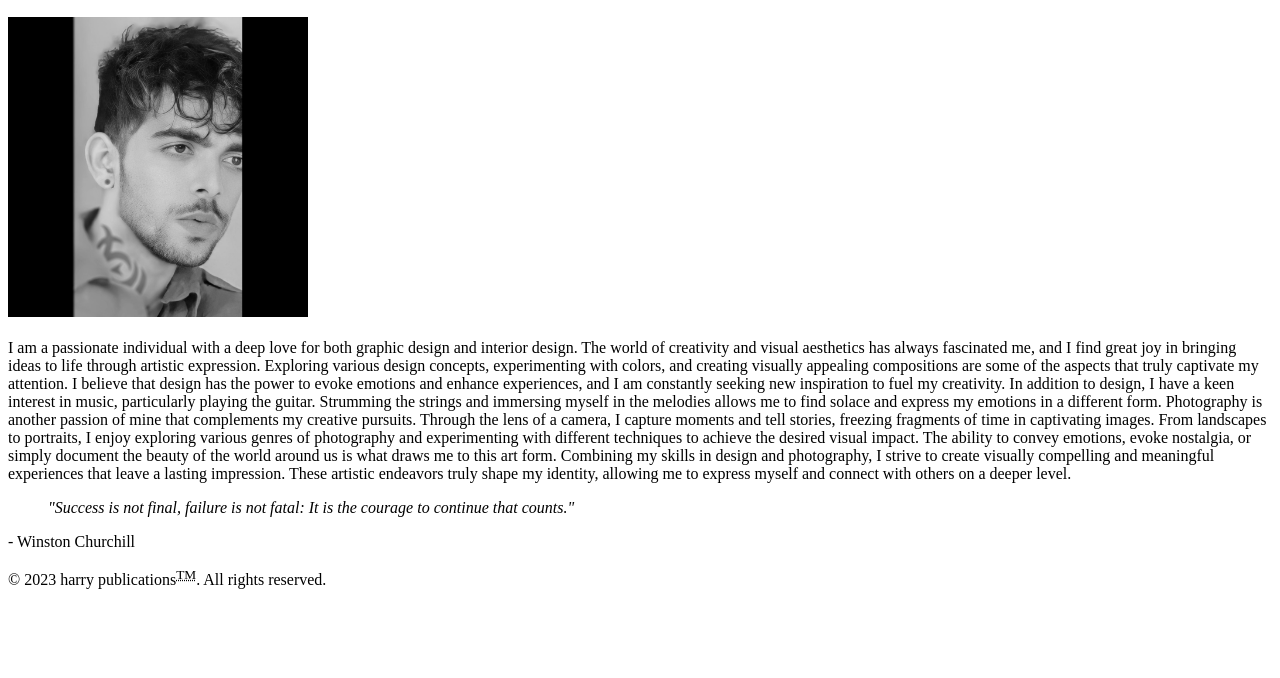
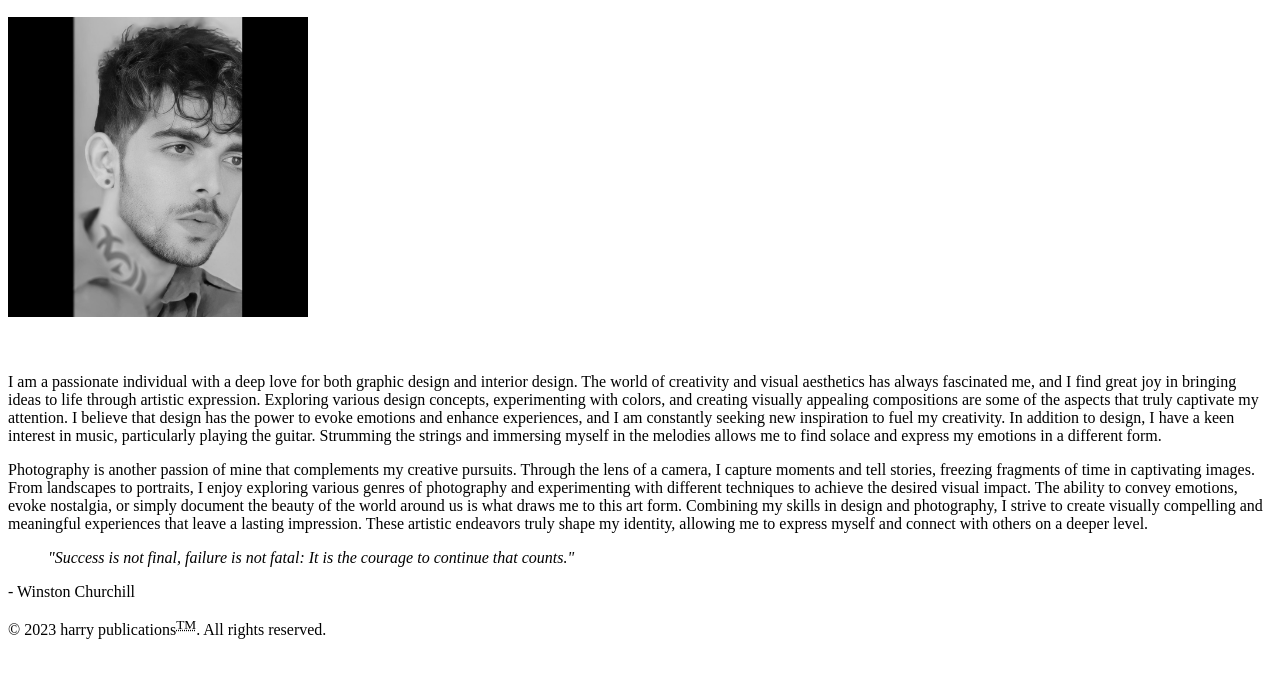
Before and after one commit to sing1901/sing1901.github.io, a plain HTML site: page html-assignment/index.html in a window 1280 px wide. Shown: the part 110-788 px from the top of the page. Drawn offline with Linux system fonts and the light colour scheme.

Commit message:
update test

```diff
--- a/html-assignment/index.html
+++ b/html-assignment/index.html
@@ -15,12 +15,12 @@
           <h2>About me: </h2>
       <img src="images/honey_singh.jpg" alt="image of honey singh" width="300" height="300"/>
 
-      <p1>
+      <p>
           <br> <br>I am a passionate individual with a deep love for both graphic design and interior design. The world of creativity and visual aesthetics has always fascinated me, and I find great joy in bringing ideas to life through artistic expression. Exploring various design concepts, experimenting with colors, and creating visually appealing compositions are some of the aspects that truly captivate my attention. I believe that design has the power to evoke emotions and enhance experiences, and I am constantly seeking new inspiration to fuel my creativity. In addition to design, I have a keen interest in music, particularly playing the guitar. Strumming the strings and immersing myself in the melodies allows me to find solace and express my emotions in a different form.
 
-          </p1>
-          <p2>
-              Photography is another passion of mine that complements my creative pursuits. Through the lens of a camera, I capture moments and tell stories, freezing fragments of time in captivating images. From landscapes to portraits, I enjoy exploring various genres of photography and experimenting with different techniques to achieve the desired visual impact. The ability to convey emotions, evoke nostalgia, or simply document the beauty of the world around us is what draws me to this art form. Combining my skills in design and photography, I strive to create visually compelling and meaningful experiences that leave a lasting impression. These artistic endeavors truly shape my identity, allowing me to express myself and connect with others on a deeper level.</p2>
+          </p>
+          <p>
+              Photography is another passion of mine that complements my creative pursuits. Through the lens of a camera, I capture moments and tell stories, freezing fragments of time in captivating images. From landscapes to portraits, I enjoy exploring various genres of photography and experimenting with different techniques to achieve the desired visual impact. The ability to convey emotions, evoke nostalgia, or simply document the beauty of the world around us is what draws me to this art form. Combining my skills in design and photography, I strive to create visually compelling and meaningful experiences that leave a lasting impression. These artistic endeavors truly shape my identity, allowing me to express myself and connect with others on a deeper level.</p>
 
                   <blockquote><em>"Success is not final, failure is not fatal: It is the courage to continue that counts."</em></blockquote>
                   <footer>- Winston Churchill</footer>
```
